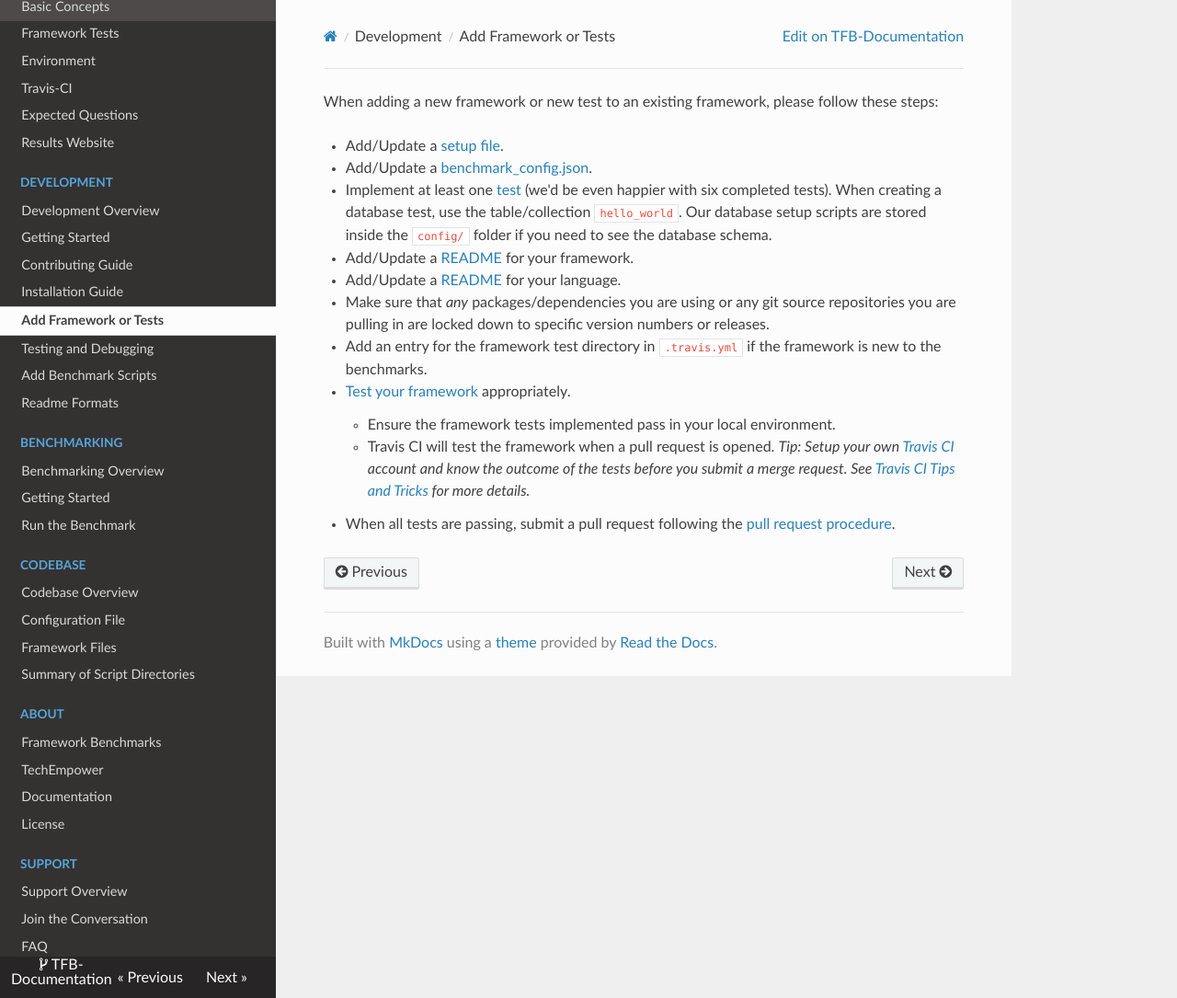
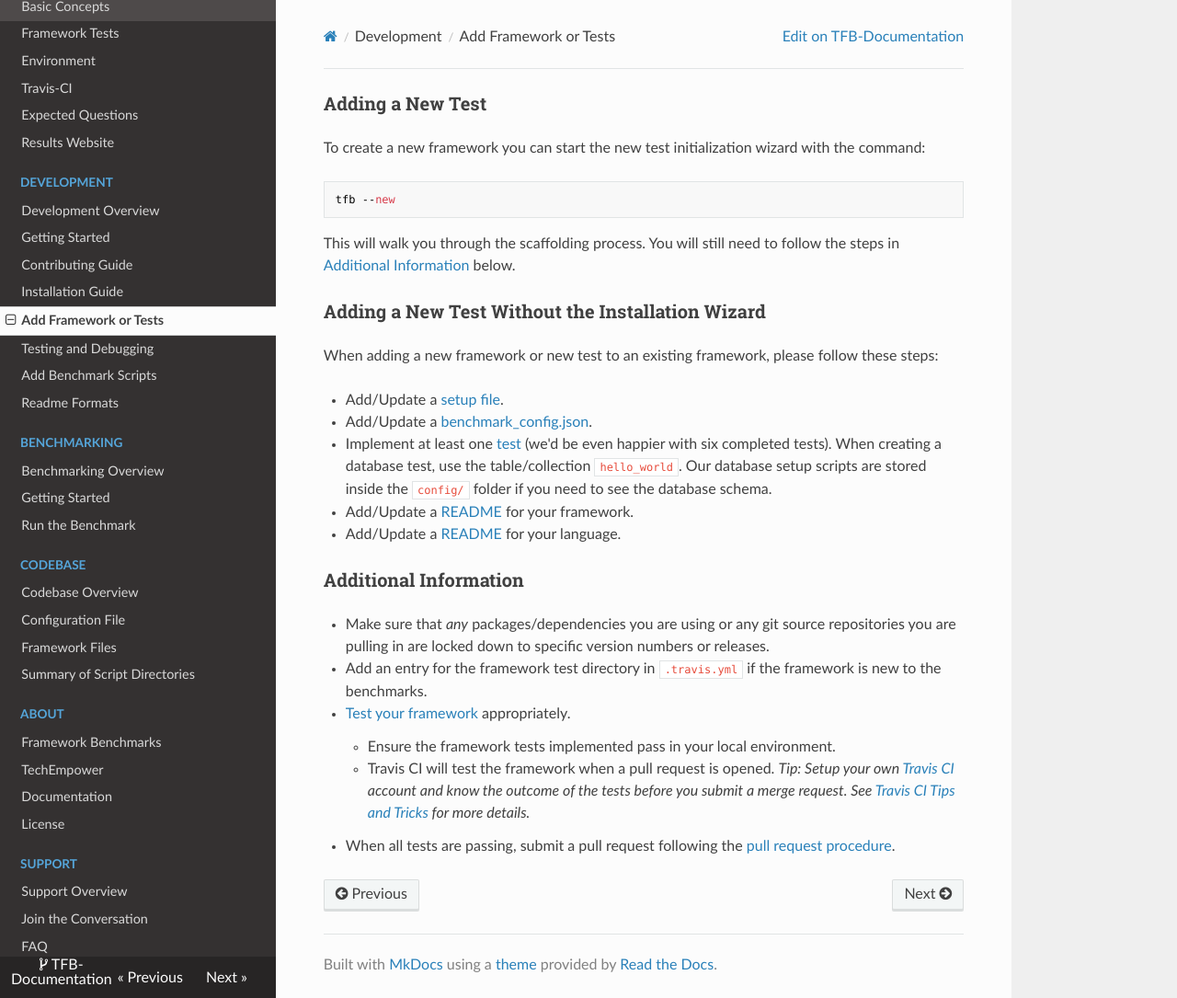
Before and after one commit to nbrady-techempower/TFB-Documentation, an MkDocs documentation site: the page built from docs/Development/Add-Frameworks-or-Tests.md, in a window 1280 px wide and 1085 px high. Shown: the whole window at 92% size. Built offline with MkDocs 1.6.1, drawn with Linux system fonts in a browser that asks for light colours; nearby versions of some CDN libraries; old or Windows-style settings are respelled for this version of MkDocs.

Commit message:
document installation wizard

````diff
--- a/docs/Development/Add-Frameworks-or-Tests.md
+++ b/docs/Development/Add-Frameworks-or-Tests.md
@@ -1,3 +1,15 @@
+### Adding a New Test
+
+To create a new framework you can start the new test initialization wizard with the command:
+
+```
+tfb --new
+```
+
+This will walk you through the scaffolding process. You will still need to follow the steps in [Additional Information](#additional-information) below.
+
+### Adding a New Test Without the Installation Wizard
+
 When adding a new framework or new test to an existing framework, please follow
 these steps:
 
@@ -11,6 +23,9 @@ inside the `config/` folder if you need to see the database schema.
 framework.
 * Add/Update a [README](Readme-Formats#framework-readmes) for your
 language.
+
+### Additional Information
+
 * Make sure that *any* packages/dependencies you are using or any git source repositories you are pulling in are locked down to specific version numbers or releases.
 * Add an entry for the framework test directory in `.travis.yml` if the framework is new to the benchmarks.
 * [Test your framework](Testing-and-Debugging) appropriately.
````
